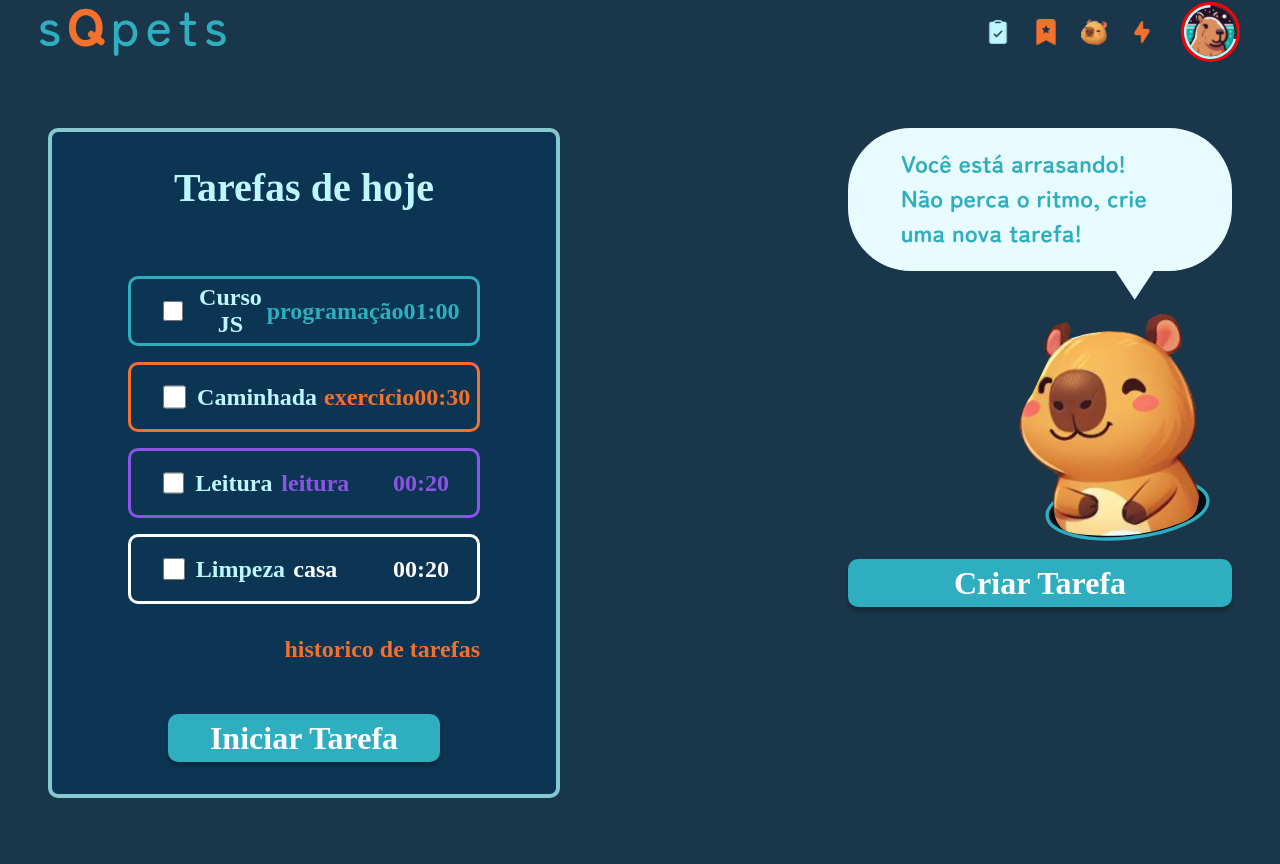
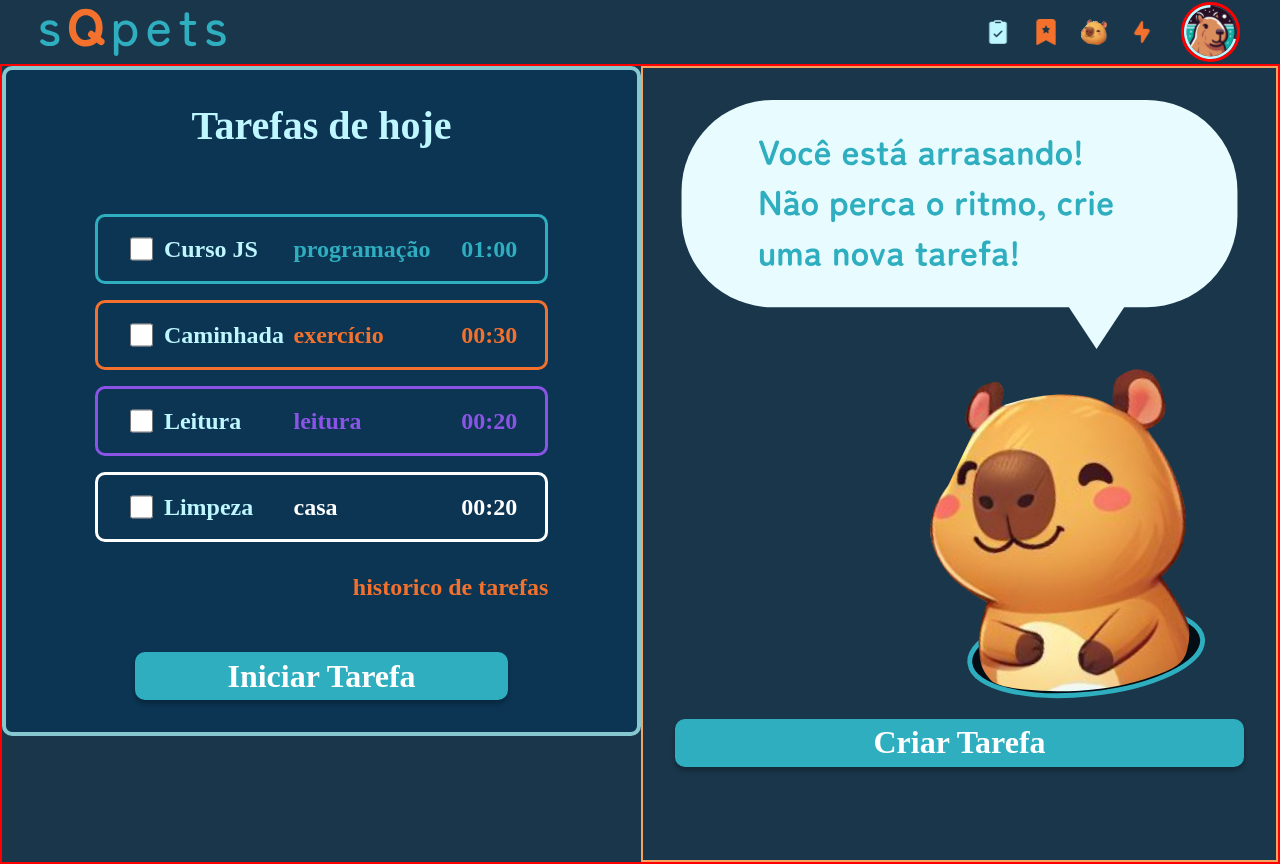
Before and after one commit to sQsquad/sQpets, a React (Vite) app: page / in a window 1280 px wide. Before the commit the page ends 832 px from the top, so only its background shows below. Built offline with nearby package versions, Linux system fonts and the light colour scheme; a web font is replaced by a local one.

Commit message:
component pet criado, pasta aside removida

```diff
--- a/src/components/Aside-Imagem/index.jsx
+++ /dev/null
@@ -1,7 +0,0 @@
-import imagemIside from '../../../public/imagens-svg/aside-imagem.svg';
-
-export default function AsideImagem () {
-    return (
-        <aside> <img src={imagemIside}/></aside>
-    )
-}
--- /dev/null
+++ b/src/components/Pet/index.jsx
@@ -0,0 +1,14 @@
+import PetImage from '/public/imagens-svg/aside-imagem.svg';
+import Botao from '../Botao';
+import './pet.css'
+
+
+
+export default function Pet () {
+    return (
+        <div className='pet_container'>
+            <img src={PetImage}/>
+            <Botao>Criar Tarefa</Botao>
+        </div>
+    )
+}
--- /dev/null
+++ b/src/components/Pet/pet.css
@@ -0,0 +1,13 @@
+.pet_container {
+    border: 2px solid sandybrown;
+    display: flex;
+    flex-direction: column;
+    align-items: center;
+    padding: 2rem;
+    height: auto;
+}
+
+.pet_container img {
+    max-width: 100%;
+    height: 85%;
+}
--- a/src/pages/HomePage/homepage.css
+++ b/src/pages/HomePage/homepage.css
@@ -1,25 +1,20 @@
 body {
-    background-color:  var(--bg-color-dark);
     background-color:  var(--bg-color-dark);
 }
 
+/* section ocupando mais q 100% da altura (???) */
+/* card tarefas não acompanha altura no desktop */
+
 section {
+    border: 2px solid red;
+
     display: flex;
+    flex-direction: column;
     width: 100%;
-    margin: 0 auto;
-    padding: 4em 0;
-    height: auto;
-    justify-content: space-around;
 }
 
-.Container {
-    width: 40vw;
-    /* border: 3px solid red; */
-    height: 80vh;
+@media (min-width: 725px) {
+    section {
+        flex-direction: row;
+    }
 }
-
-.Container--img {
-    width: 30%;
-    height: 65%;
-    margin-left: 12em;
-}
--- a/src/pages/HomePage/index.jsx
+++ b/src/pages/HomePage/index.jsx
@@ -1,9 +1,7 @@
 import Header from "../../components/header"
 import './homepage.css'
-import AsideImagem from '../../components/Aside-Imagem';
-import Botao from '../../components/Botao';
-
 import CardTarefa from "../../components/CardTarefa";
+import Pet from "../../components/Pet"
 
 export default function HomePage() {
 
@@ -11,21 +9,12 @@ export default function HomePage() {
 
     return (
         <>
-            <Header />
+            <Header/>
             <section>
-                <div className="Container">
-                    <CardTarefa />
-                </div>
-                <div className="Container--img">
-                    <AsideImagem />
-                    <Botao>Criar Tarefa</Botao>
-                </div>
+                <CardTarefa />
+                <Pet/>
             </section>
-
-
         </>
-
-
     )
 
 }
```
